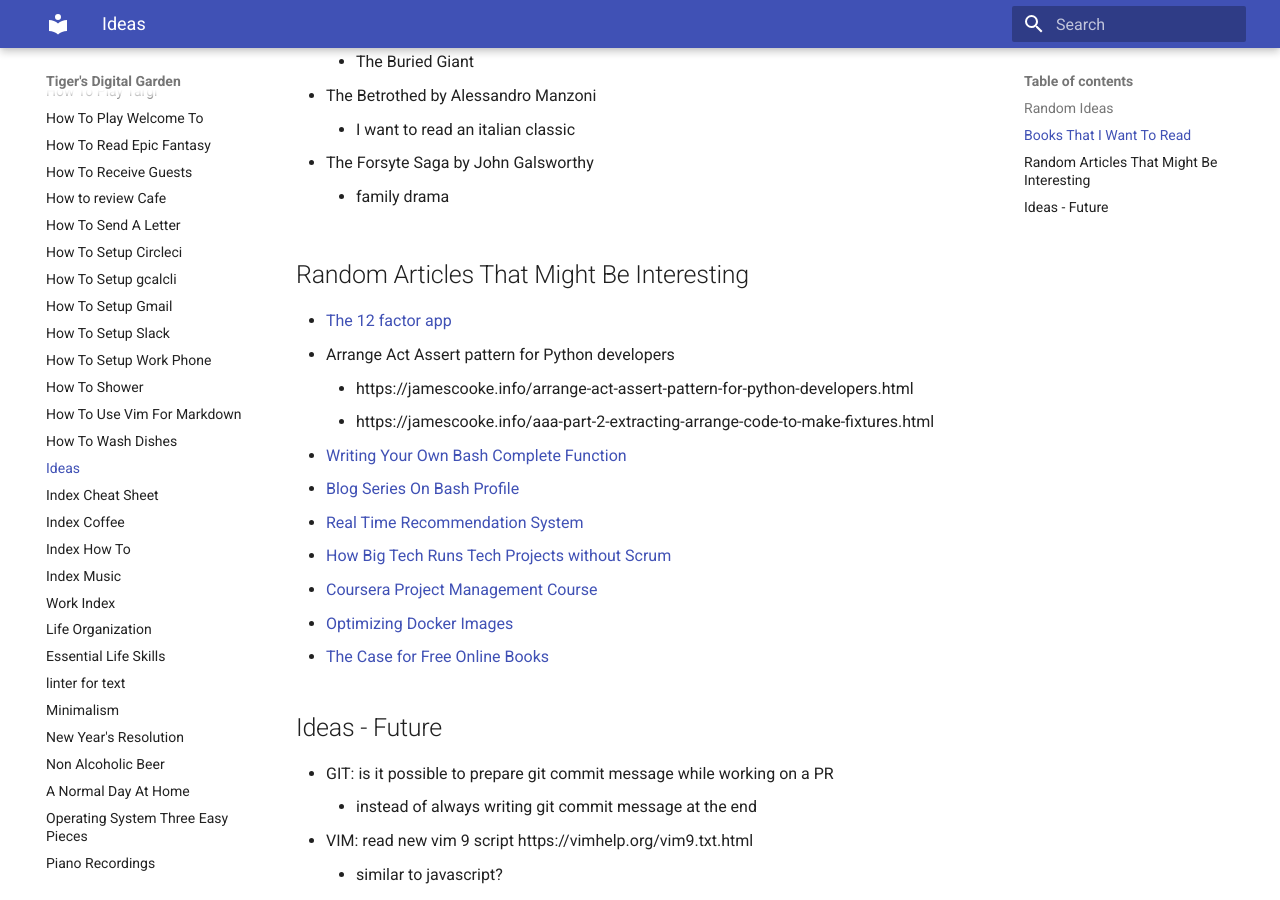
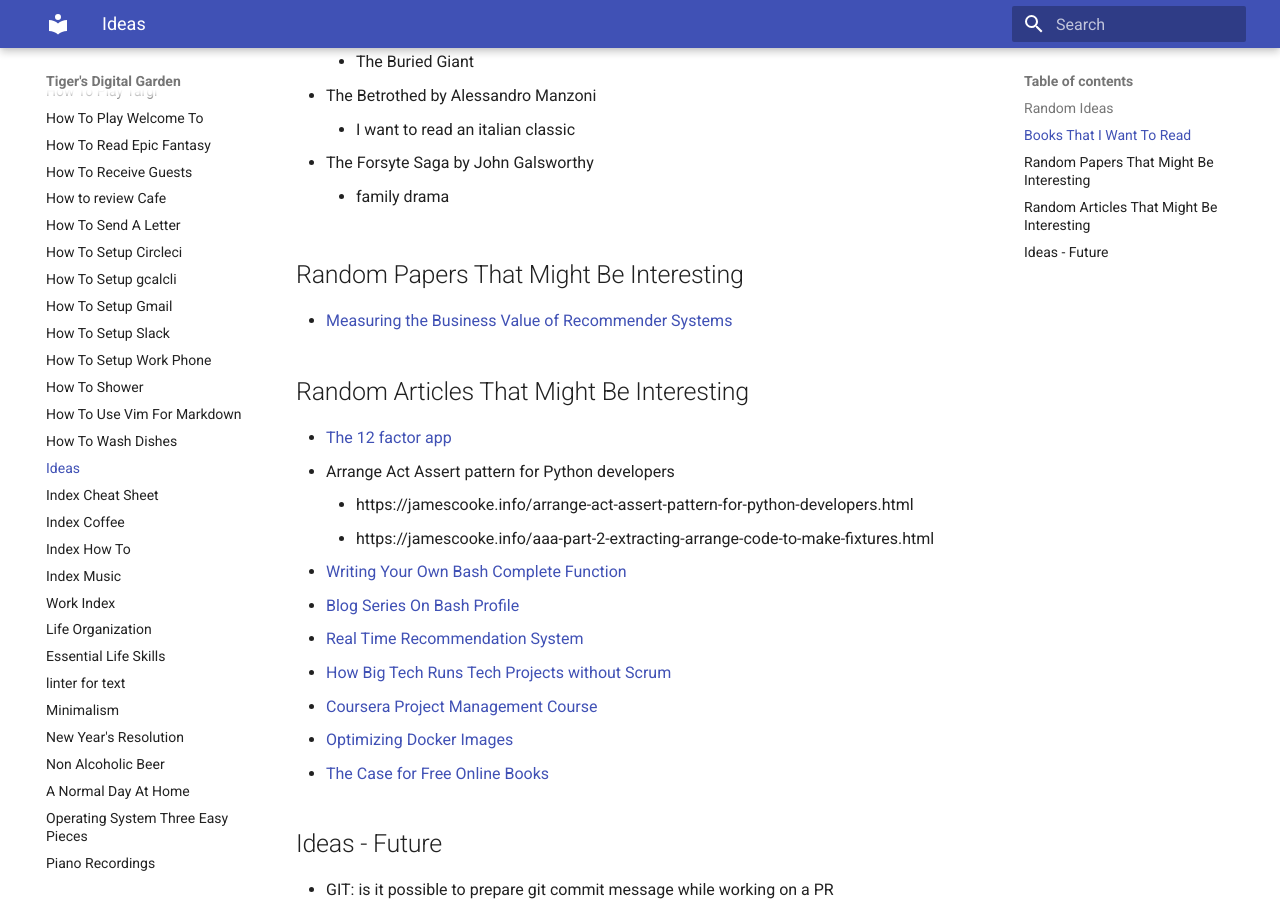
Before and after one commit to ynotstartups/notes, an MkDocs documentation site: the page built from notes/ideas.md, in a window 1280 px wide and 900 px high, scrolled down 2771 px. Built offline with MkDocs 1.6.1 and Material for MkDocs 9.7.7, drawn with Linux system fonts in a browser that asks for light colours.

Commit message:
add paper

```diff
--- a/notes/ideas.md
+++ b/notes/ideas.md
@@ -88,6 +88,10 @@ _later_
 - The Forsyte Saga by John Galsworthy
   - family drama
 
+## Random Papers That Might Be Interesting
+
+- [Measuring the Business Value of Recommender Systems](https://arxiv.org/pdf/1908.08328.pdf)
+
 ## Random Articles That Might Be Interesting
 
 - [The 12 factor app](https://12factor.net/)
```
